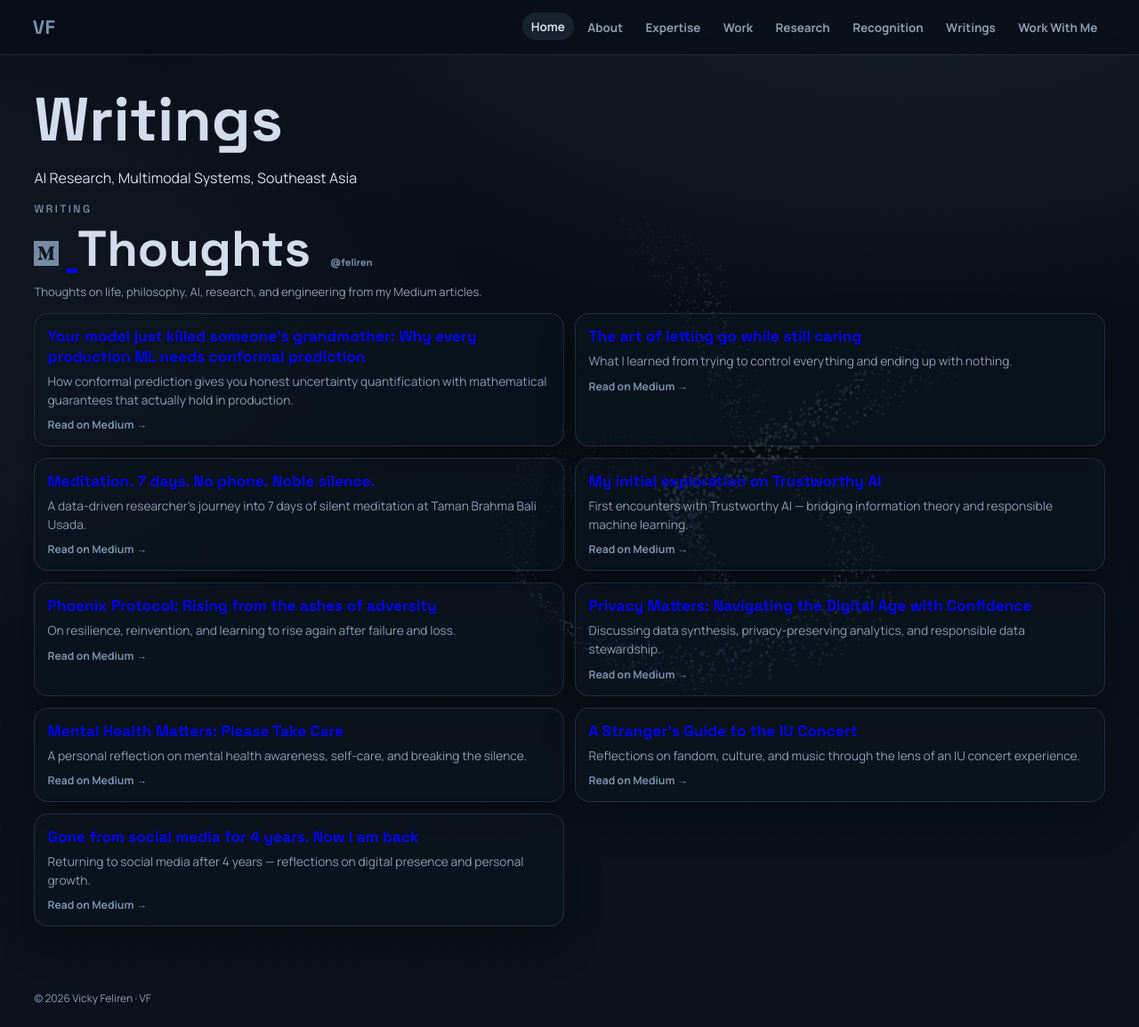
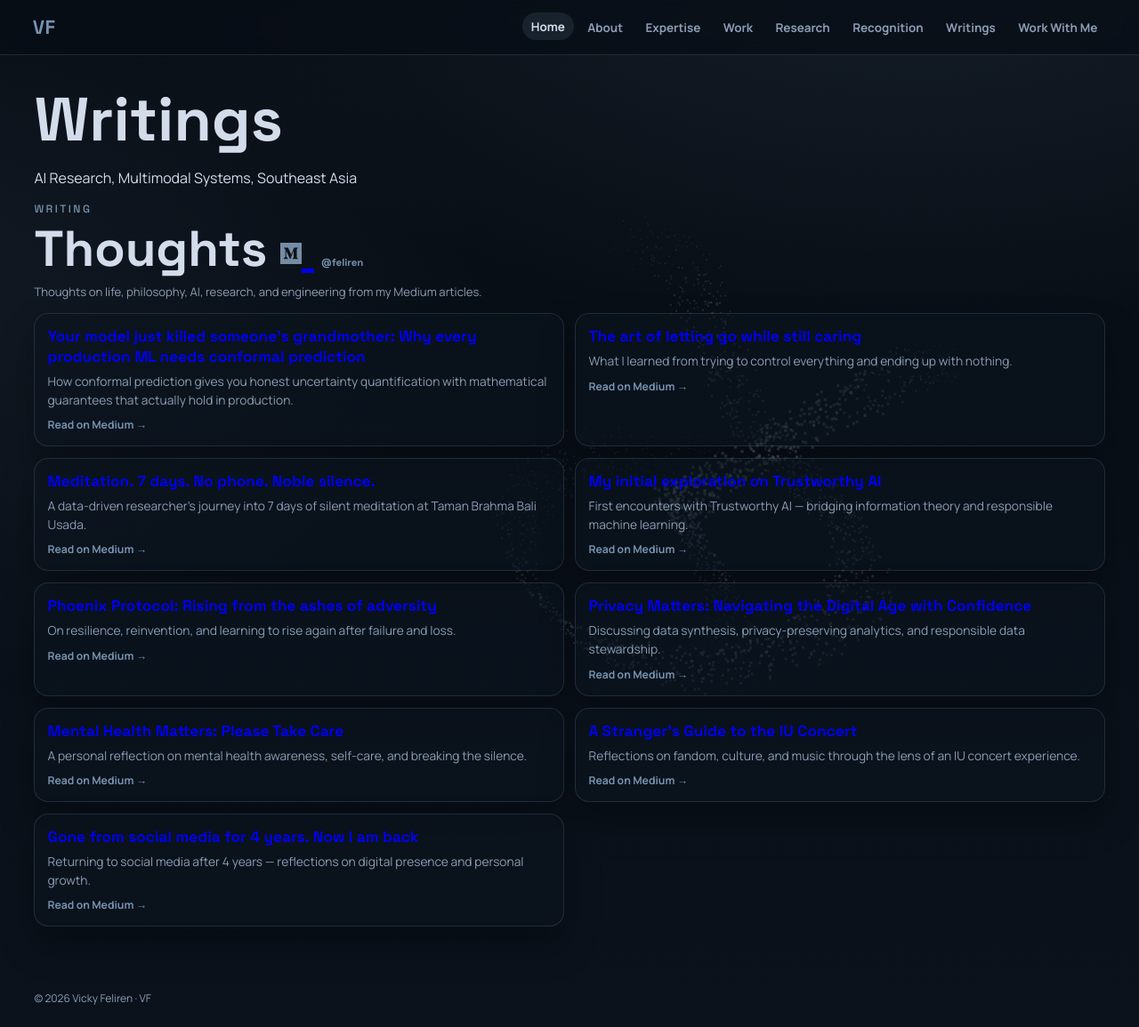
Before and after one commit to Feliren88/feliren88.github.io, a Jekyll site: the page built from _pages/thoughts.md, in a window 1280 px wide and 1155 px high. Shown: the whole window at 89% size. Built offline with Jekyll 4.4.1, drawn with Linux system fonts in a browser that asks for light colours.

Commit message:
Fix logo placement

```diff
--- a/_pages/thoughts.md
+++ b/_pages/thoughts.md
@@ -8,11 +8,11 @@ permalink: /writings/
 
 <p class="eyebrow">WRITING</p>
 <h1 class="section-title">
+  Thoughts
   <a href="https://medium.com/@feliren" target="_blank" rel="noreferrer">
-    <img src="/assets/img/medium-svgrepo-com.svg" alt="Medium" style="width:28px;height:28px;vertical-align:middle;margin-right:0.5rem">
+    <img src="/assets/img/medium-svgrepo-com.svg" alt="Medium" style="width:24px;height:24px;vertical-align:middle">
+    <span class="medium-badge">@feliren</span>
   </a>
-  Thoughts
-  <a class="medium-badge" href="https://medium.com/@feliren" target="_blank" rel="noreferrer">@feliren</a>
 </h1>
 <p class="section-note">Thoughts on life, philosophy, AI, research, and engineering from my Medium articles.</p>
 
```
Also changed, not shown: _pages/publications.md (+3 -3 lines).
